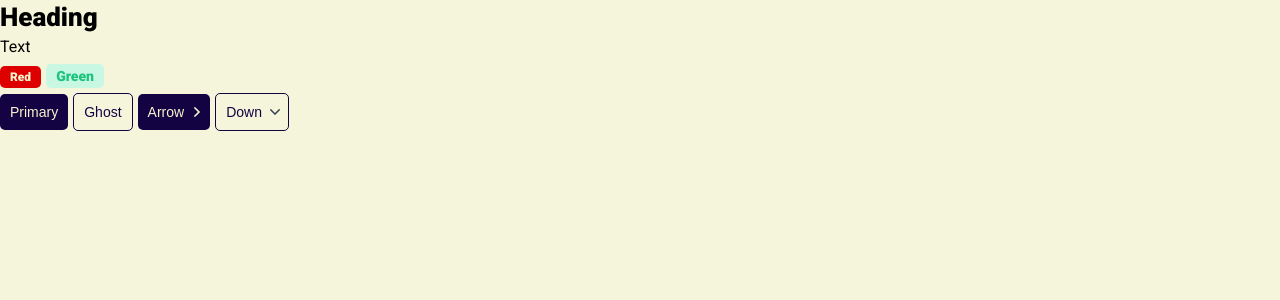
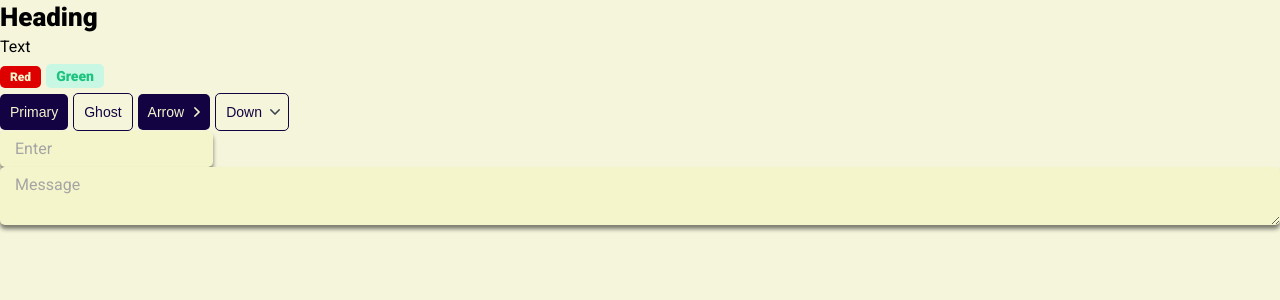
Before and after one commit to mukhammadjondev/education-app, a Next.js app: page / in a window 1280 px wide. Shown: the top 300 px of the page. Built offline with nearby package versions, Linux system fonts and the light colour scheme.

Commit message:
Input & TextArea component

```diff
--- a/src/components/index.ts
+++ b/src/components/index.ts
@@ -2,3 +2,5 @@
 export { default as Text } from './text/text'
 export { default as Tag } from './tag/tag'
 export { default as Button } from './button/button'
+export { default as Input } from './input/input'
+export { default as TextArea } from './text-area/text-area'
--- /dev/null
+++ b/src/components/input/input.module.css
@@ -0,0 +1,16 @@
+.input {
+  padding: 7px 15px;
+  color: var(--black);
+  border: none;
+  outline-color: var(--primary);
+  background-color: var(--white);
+  box-shadow: 0 4px 4px rgba(0, 0, 0, 0.5);
+  font-size: 16px;
+  line-height: 22px;
+  border-radius: 5px;
+  font-family: var(--font-family);
+}
+
+.input::placeholder {
+  color: var(--gray);
+}
--- /dev/null
+++ b/src/components/input/input.props.ts
@@ -0,0 +1,3 @@
+import { DetailedHTMLProps, InputHTMLAttributes } from "react";
+
+export interface InputProps extends DetailedHTMLProps<InputHTMLAttributes<HTMLInputElement>, HTMLInputElement> {}
--- /dev/null
+++ b/src/components/input/input.tsx
@@ -0,0 +1,9 @@
+import styles from './input.module.css'
+import cn from 'classnames'
+import { InputProps } from './input.props'
+
+const Input = ({className, ...props}: InputProps): JSX.Element => {
+  return <input className={cn(styles.input, className)} {...props} />
+}
+
+export default Input
--- /dev/null
+++ b/src/components/text-area/text-area.module.css
@@ -0,0 +1,17 @@
+.textArea {
+  padding: 7px 15px;
+  color: var(--black);
+  border: none;
+  outline-color: var(--primary);
+  background-color: var(--white);
+  box-shadow: 0 4px 4px rgba(0, 0, 0, 0.5);
+  font-size: 16px;
+  line-height: 22px;
+  border-radius: 5px;
+  font-family: var(--font-family);
+  width: 100%;
+}
+
+.textArea::placeholder {
+  color: var(--gray);
+}
--- /dev/null
+++ b/src/components/text-area/text-area.props.ts
@@ -0,0 +1,3 @@
+import { DetailedHTMLProps, TextareaHTMLAttributes } from "react";
+
+export interface TextAreaProps extends DetailedHTMLProps<TextareaHTMLAttributes<HTMLTextAreaElement>, HTMLTextAreaElement> {}
--- /dev/null
+++ b/src/components/text-area/text-area.tsx
@@ -0,0 +1,9 @@
+import styles from './text-area.module.css'
+import cn from 'classnames'
+import { TextAreaProps } from './text-area.props'
+
+const TextArea = ({className, ...props}: TextAreaProps): JSX.Element => {
+  return <textarea className={cn(styles.textArea, className)} {...props} />
+}
+
+export default TextArea
--- a/src/pages/index.tsx
+++ b/src/pages/index.tsx
@@ -1,5 +1,5 @@
 import { useState } from "react";
-import { Button, Heading, Tag, Text } from "../components";
+import { Button, Heading, Input, Tag, Text, TextArea } from "../components";
 
 export default function Index() {
   const [isClicked, setIsClicked] = useState(false)
@@ -17,6 +17,10 @@
         Arrow
       </Button>
       <Button appearance="ghost" arrow="down">Down</Button>
+      <br />
+      <Input placeholder="Enter" />
+      <br />
+      <TextArea placeholder="Message" />
     </>
   )
 }
```
